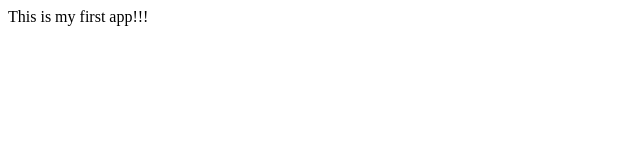
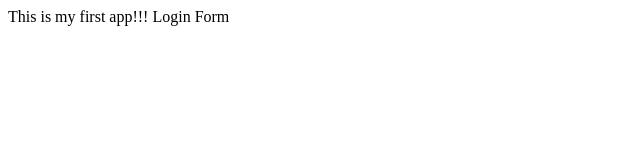
Before and after one commit to Paladin-Weabb/FirstStepsInGIT, a plain HTML site: page index.html in a window 1280 px wide. Shown: the full height of the page, 0-640 px from the left. Drawn offline with Linux system fonts and the light colour scheme.

Commit message:
login form

```diff
--- a/index.html
+++ b/index.html
@@ -5,5 +5,6 @@
 
 	<body>
 		This is my first app!!!
+		Login Form
 	</body>
 </html>
```
Also changed, not shown: mylogin.html (added, +1 -0 lines), 1 other file.
